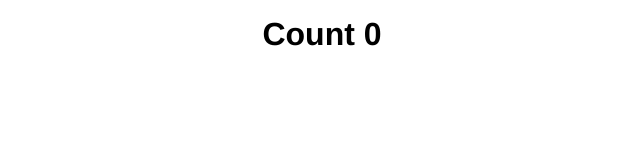
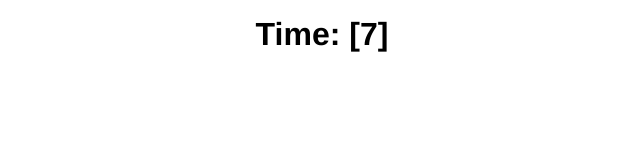
Before and after one commit to Arthur-art/reactjs-codecademy, a React (Create React App) app in the folder study-react/: page / in a window 1280 px wide. Shown: the top 160 px of the page, without its empty margins (318-958 px from the left). Built offline with nearby package versions, Linux system fonts and the light colour scheme.

Commit message:
useEffect - cleaningEffects-controleffectCall

```diff
--- a/study-react/src/components/LearningHooks/useEffect/ControlEffectsCall.jsx
+++ b/study-react/src/components/LearningHooks/useEffect/ControlEffectsCall.jsx
@@ -2,10 +2,19 @@ import React, {useState, useEffect} from 'react'
 
 export const ControlEffectsCall = ()=>{
 
+    const [time, setTime] = useState(0);
+
+    useEffect(()=>{
+        const intervalId = setInterval(()=>{
+            setTime((time)=> time +1)
+        }, 1000)
+
+        return ()=> clearInterval(intervalId)
+    })
 
     return (
         <div>
-
+            <h1>Time: [{time}]</h1>
         </div>
     )
 }
--- a/study-react/src/index.jsx
+++ b/study-react/src/index.jsx
@@ -1,9 +1,9 @@
 import React from 'react'
 import ReactDOM from 'react-dom'
-import Counter from './components/LearningHooks/useEffect/CleaningEffects'
+import {ControlEffectsCall} from './components/LearningHooks/useEffect/ControlEffectsCall'
 ReactDOM.render(
     <React.StrictMode>
-        <Counter />
+        <ControlEffectsCall />
     </React.StrictMode>,
     document.getElementById('app')
 );
```
